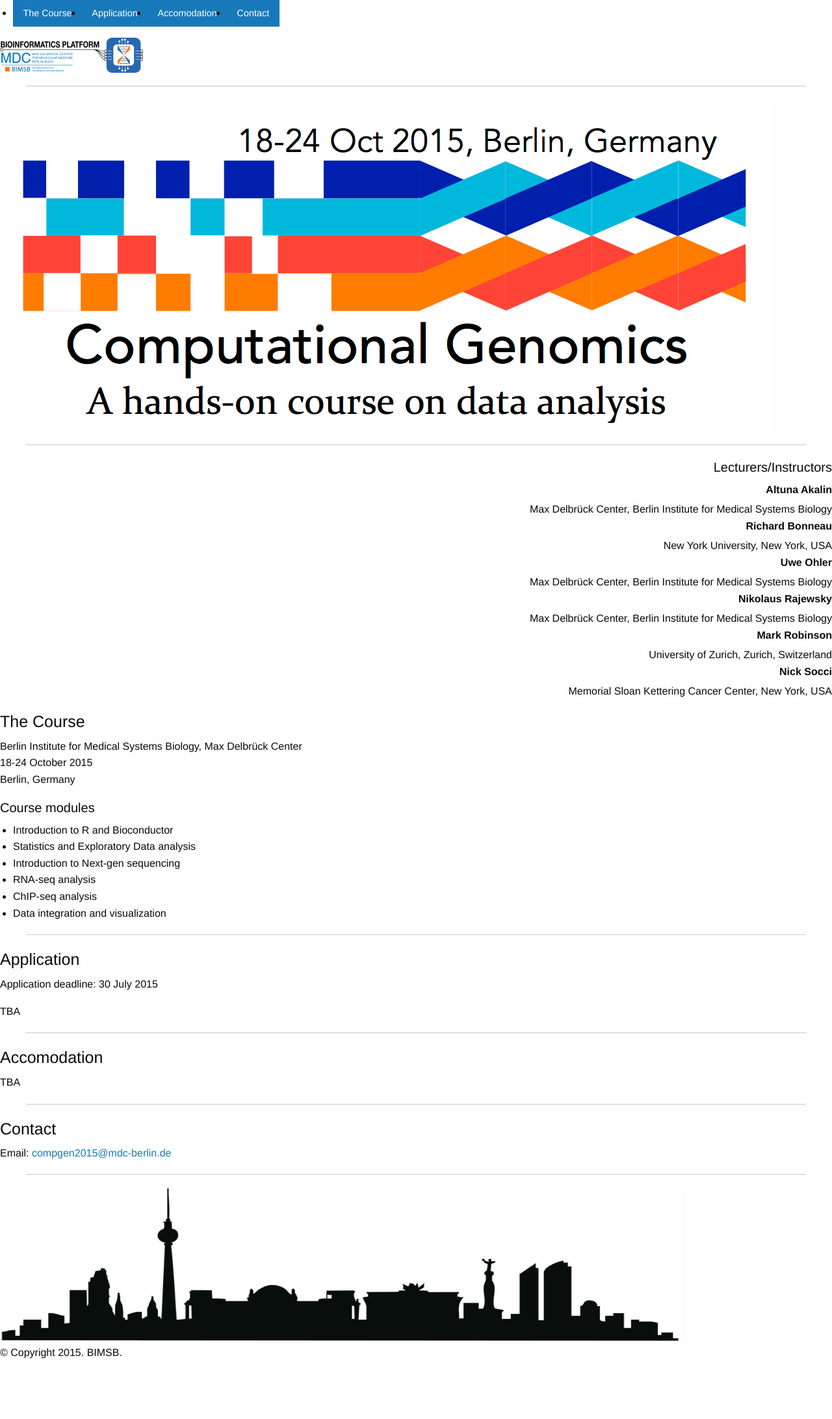
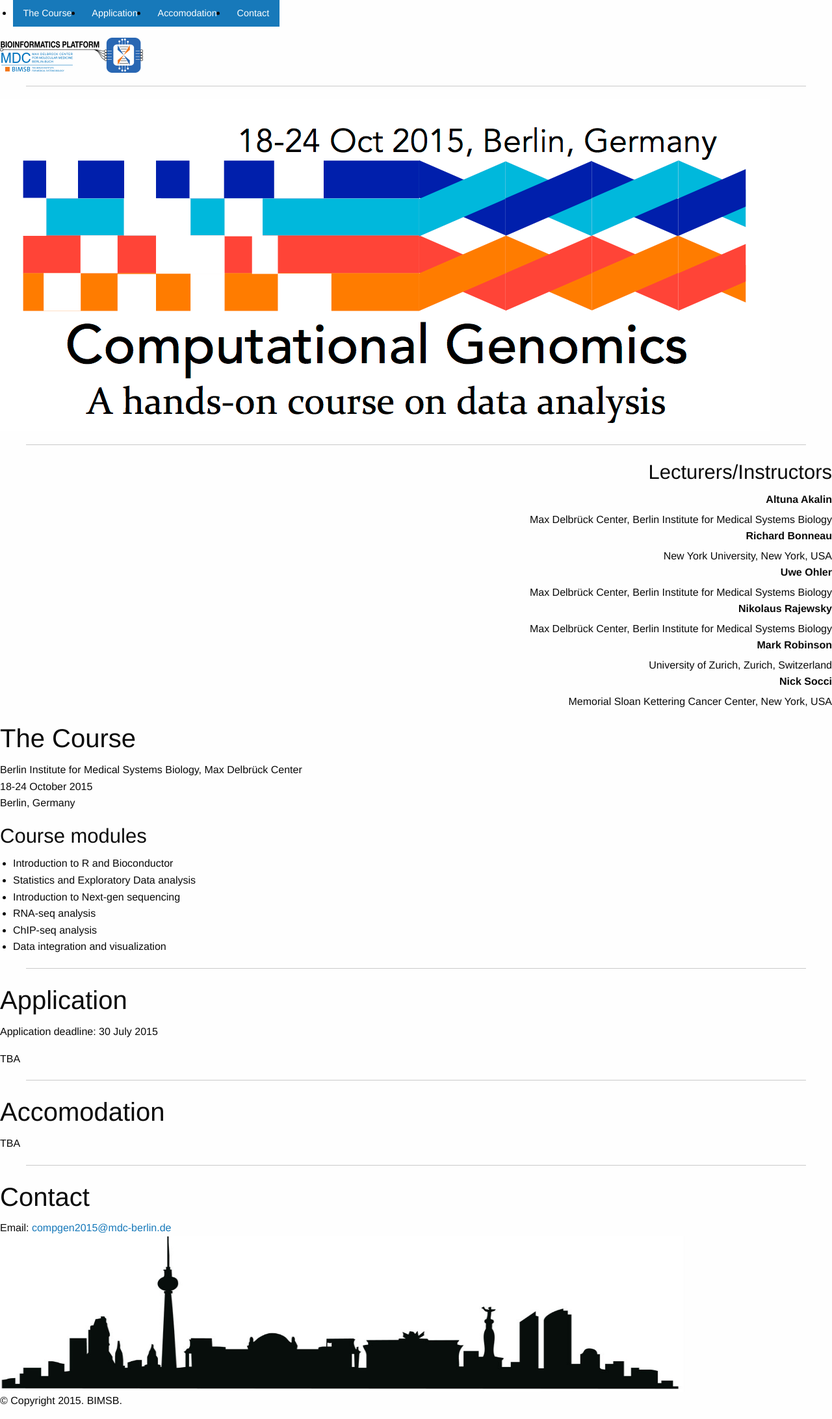
Before and after one commit to BIMSBbioinfo/compgen, a Jekyll site: the page 2015/index.html, which Jekyll copies as it is, in a window 1280 px wide. Shown: the whole page at 65% size. Built offline with Jekyll 4.4.1, drawn with Linux system fonts in a browser that asks for light colours; nearby versions of some CDN libraries; library files that are not in the unit come from our copies; before the commit the page ends 2111 px from its top, so only the background shows below that.

Commit message:
change headings

```diff
--- a/2015/index.html
+++ b/2015/index.html
@@ -33,7 +33,7 @@
     <div class="row">
       <hr>
         <div class="text-right large-6 columns">
-          <h5>Lecturers/Instructors</h5>
+          <h3>Lecturers/Instructors</h3>
           <dl>
             <dt>Altuna Akalin</dt>
             <dd>Max Delbrück Center, Berlin Institute for Medical Systems Biology</dd>
@@ -55,14 +55,14 @@
           </dl>
         </div>
         <div class="large-6 columns">
-          <h4 id="course">The Course</h4>
+          <h2 id="course">The Course</h2>
           <p class="panel">
             Berlin Institute for Medical Systems Biology, Max Delbrück Center<br/>
             18-24 October 2015<br/>
             Berlin, Germany
           </p>
 
-          <h5>Course modules</h5>
+          <h3>Course modules</h3>
           <ul>
             <li>Introduction to R and Bioconductor</li>
             <li>Statistics and Exploratory Data analysis</li>
@@ -77,7 +77,7 @@
     <div class="row">
       <hr>
         <div class="large-12 columns">
-          <h4 id="application">Application</h4>
+          <h2 id="application">Application</h2>
           <p>Application deadline: 30 July 2015</p>
           <p>TBA</p>
         </div>
@@ -85,14 +85,14 @@
     <div class="row">
       <hr>
         <div class="large-12 columns">
-          <h4 id="accomodation">Accomodation</h4>
+          <h2 id="accomodation">Accomodation</h2>
           <p>TBA</p>
         </div>
     </div>
     <div class="row">
       <div class="large-12 columns">
         <hr>
-          <h4 id="contact">Contact</h4>
+          <h2 id="contact">Contact</h2>
           <div class="large-4 columns">
             Email: <a href="mailto:compgen2015@mdc-berlin.de">compgen2015@mdc-berlin.de</a>
           </div>
@@ -100,7 +100,6 @@
     </div>
     <footer class="row">
       <div class="large-12 columns">
-        <hr/>
         <div class="row">
           <img src="img/skyline.png">
           <div class="large-6 columns">
```
